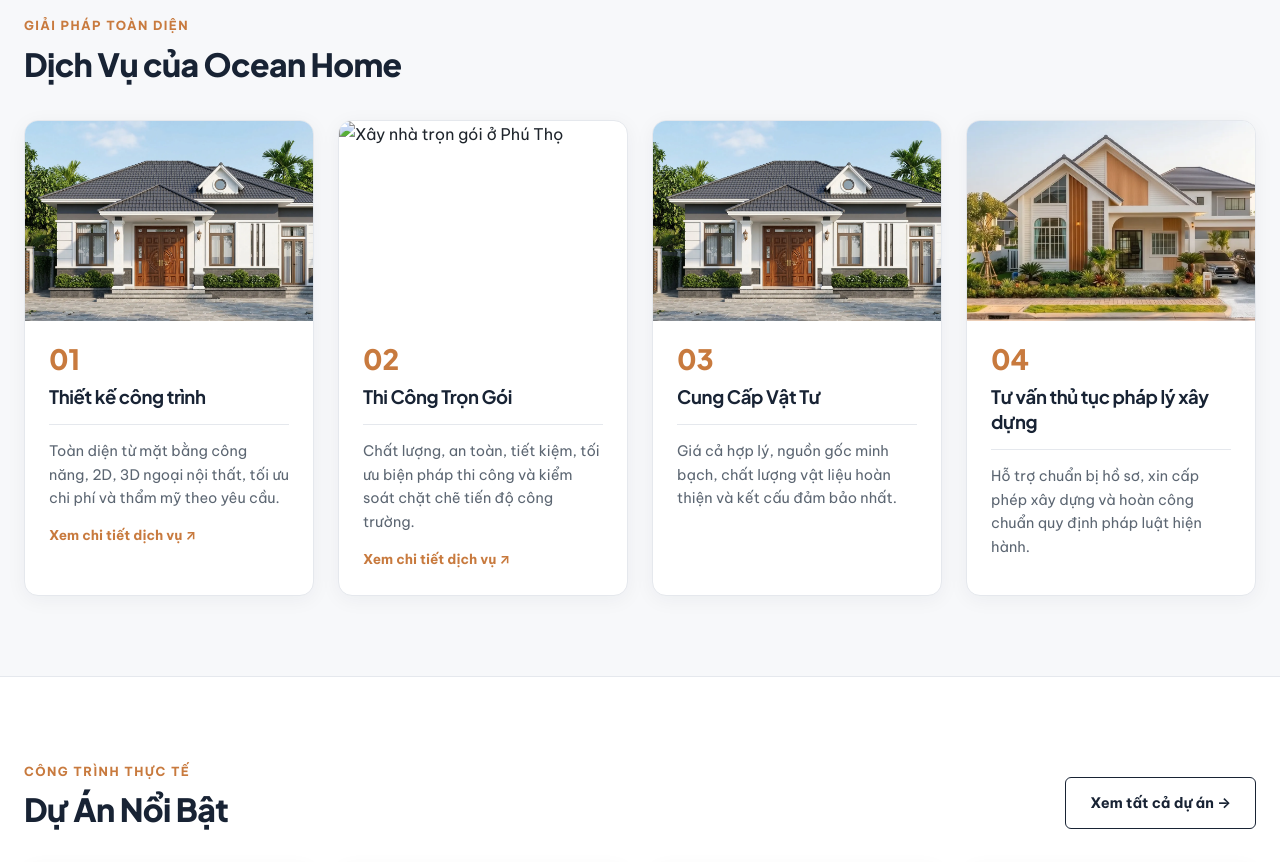
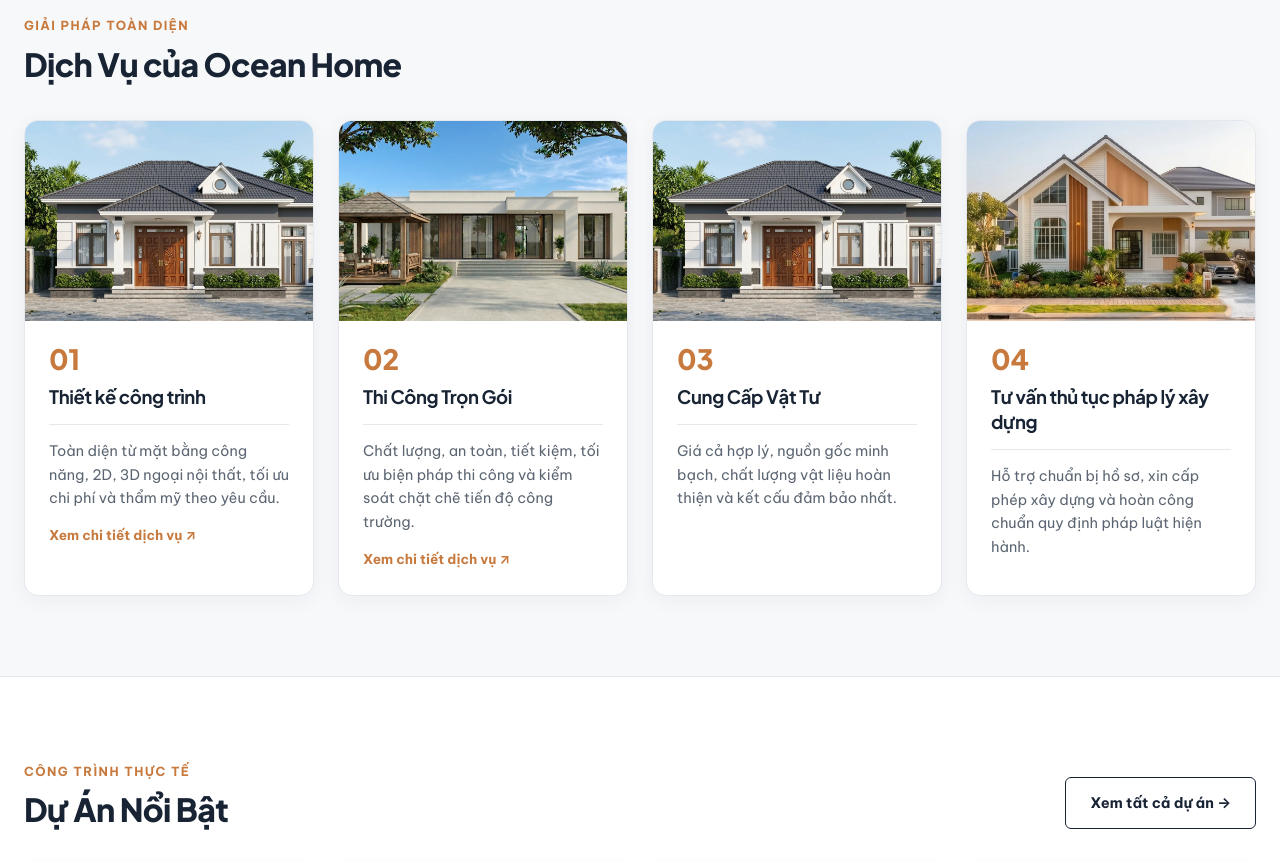
Before and after one commit to hadungz/oceanhome-web, a plain HTML site: page index.html in a window 1280 px wide. Shown: the part 1860-2722 px from the top of the page. Drawn offline with Linux system fonts and the light colour scheme.

Commit message:
Update index.html

```diff
--- a/index.html
+++ b/index.html
@@ -613,7 +613,7 @@
 
        <a href="xay-nha-tron-goi-phu-tho.html" class="service-card" style="cursor: pointer;">
           <div class="service-img-wrap">
-            <img src="images/Thiet ke nha 1 tnag hien dai.webp" loading="lazy" decoding="async" alt="Xây nhà trọn gói ở Phú Thọ">
+            <img src="images/Thiet ke nha 1 tang hien dai.webp" loading="lazy" decoding="async" alt="Xây nhà trọn gói ở Phú Thọ">
           </div>
           <div class="service-body">
             <span class="service-number">02</span>
```
